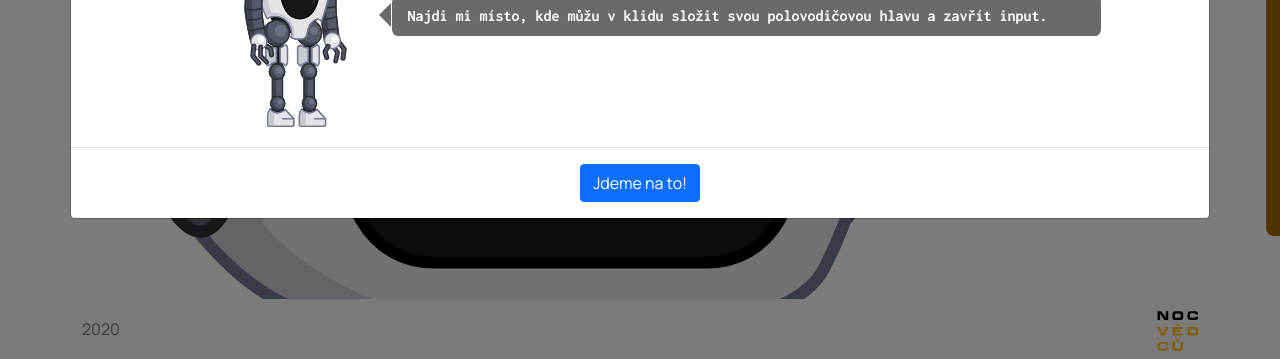
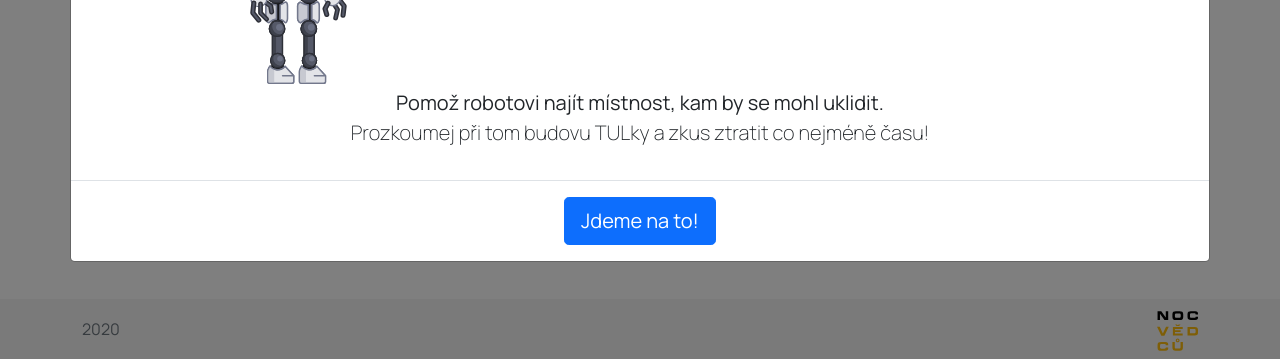
Before and after one commit to nejento/NocVedcu-LinyRobot, a PHP site: page / in a window 1280 px wide. Shown: the part 441-800 px from the top of the page. Run offline with PHP 8.4, Linux system fonts and the light colour scheme.

Commit message:
Zvětšeny buttony

```diff
--- a/css/linyrobot.css
+++ b/css/linyrobot.css
@@ -21,8 +21,9 @@ h1, .header-font {
 }
 
 .header-logo {
-  height: 50em;
+  height: 3em;
 }
+
 /*
 main > .container {
   padding: 60px 15px 0;
--- a/index.html
+++ b/index.html
@@ -1060,7 +1060,7 @@
         </div>
     </div>
     <div class="modal-footer justify-content-center">
-        <button type="button" class="btn btn-primary" data-nextmodal="endscreen" data-dismiss="modal">Zobrazit výsledky</button>
+        <button type="button" class="btn btn-primary btn-lg" data-nextmodal="endscreen" data-dismiss="modal">Zobrazit výsledky</button>
     </div>
 </template>             <!-- Odemčená místnost -->
 <template id="template_a01073_elektrotechnici_kancelar_nokey">
@@ -1752,7 +1752,7 @@
         </div>
     </div>
     <div class="modal-footer justify-content-center">
-        <button type="button" class="btn btn-primary" onClick="window.location.reload();" data-dismiss="modal">Zkusím to stihnout rychleji!</button>
+        <button type="button" class="btn btn-primary btn-lg" onClick="window.location.reload();" data-dismiss="modal">Zkusím to stihnout rychleji!</button>
     </div>
 </template>
 <template id="template_welcome">
@@ -1777,10 +1777,18 @@
                     </div>
                 </div>
             </div>
-        </div>
-    </div>
-    <div class="modal-footer justify-content-center">
-        <button type="button" class="btn btn-primary" data-dismiss="modal">Jdeme na to!</button>
+            <div class="row">
+                <div class="col">
+                    <p class="text-center lead">
+                        <strong>Pomož robotovi najít místnost, kam by se mohl uklidit.</strong><br>
+                        Prozkoumej při tom budovu TULky a zkus ztratit co nejméně času!
+                    </p>
+                </div>
+            </div>
+        </div>
+    </div>
+    <div class="modal-footer justify-content-center">
+        <button type="button" class="btn btn-primary btn-lg" data-dismiss="modal">Jdeme na to!</button>
     </div>
 </template>
 
```
